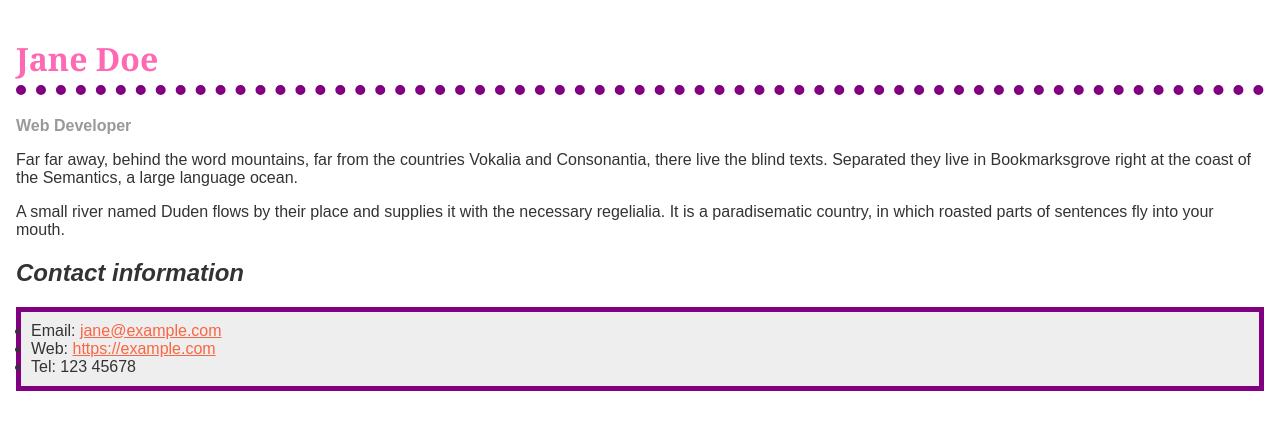
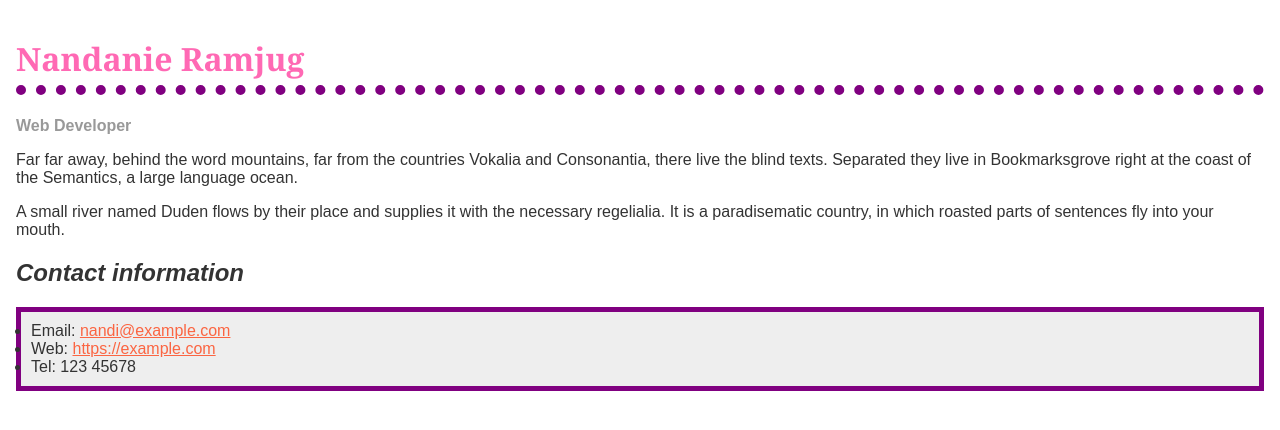
Before and after one commit to NandanieR/NandanieR.github.io, a plain HTML site: page lab3/part1/index.html in a window 1280 px wide. Drawn offline with Linux system fonts and the light colour scheme.

Commit message:
Update index.html

```diff
--- a/lab3/part1/index.html
+++ b/lab3/part1/index.html
@@ -62,7 +62,7 @@
   </head>
 
   <body>
-    <h1>Jane Doe</h1>
+    <h1>Nandanie Ramjug</h1>
     <div class="job-title">Web Developer</div>
     <p>
       Far far away, behind the word mountains, far from the countries Vokalia
@@ -81,7 +81,7 @@
     <ul>
       <li>
         Email:
-        <a href="mailto:jane@example.com">jane@example.com</a>
+        <a href="mailto:nandi@example.com">nandi@example.com</a>
       </li>
       <li>
         Web:
```
